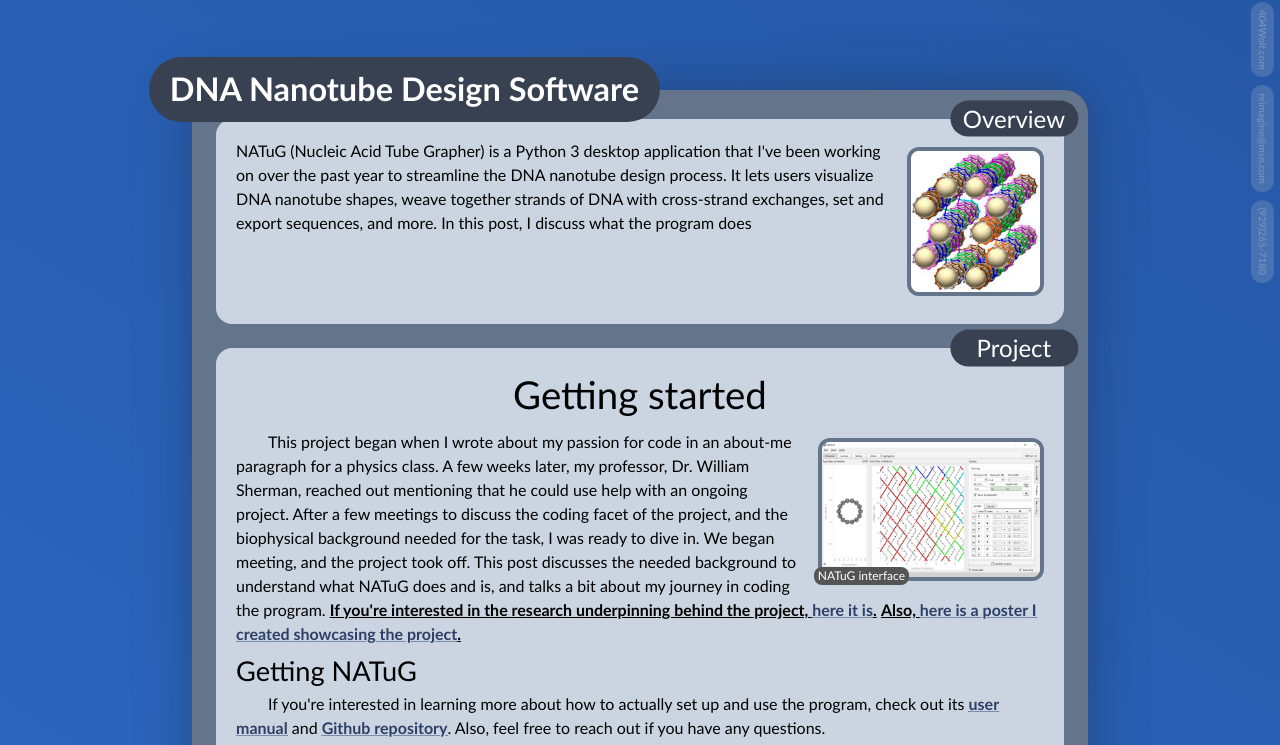
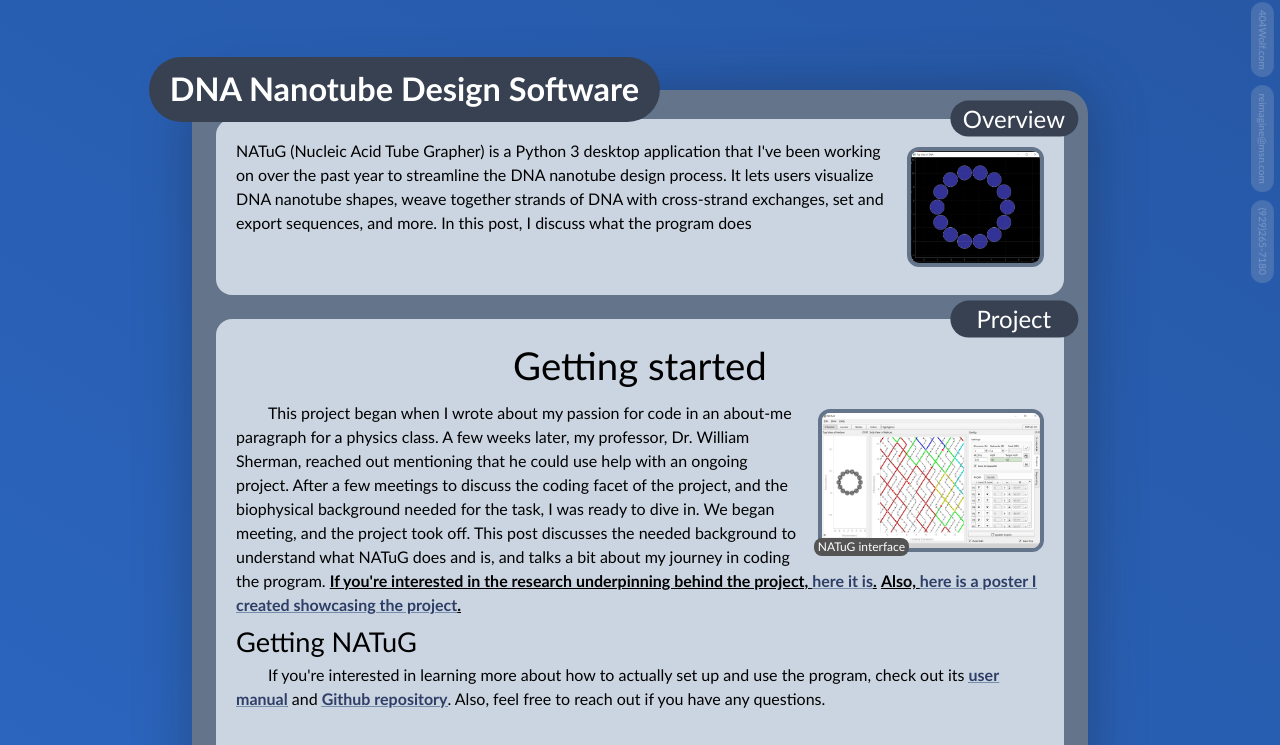
Before and after one commit to 404Wolf/404Wolf.com, a Next.js app: page /posts/projects/DNANanotubes in a window 1280 px wide. Shown: the top 745 px of the page. Built offline with nearby package versions, Linux system fonts and the light colour scheme.

Commit message:
Refine fetch request system

```diff
--- a/src/layouts/PostLayout.tsx
+++ b/src/layouts/PostLayout.tsx
@@ -3,37 +3,72 @@ import rehypeRaw from "rehype-raw";
 import Tile from "../components/misc/Tile";
 import MdImage from "../components/misc/MdImage";
 import MainLayout from "./MainLayout";
+import { useEffect, useState } from "react";
+import useSize from "@/utils/useSize";
+import PostData from "@/components/posts/PostData";
+import { parseMd } from "@/utils/parseMd";
+import { randomListItem } from "@/utils/misc";
 
 interface PostLayoutProps {
-    header: string;
+    postId: string;
     type: string;
-    md: string;
-    summary?: string;
-    icon?: string;
 }
 
-const PostLayout = ({ header, type, md, summary, icon }: PostLayoutProps) => {
+const PostLayout = ({ postId, type }: PostLayoutProps) => {
+    const windowSize = useSize();
+    const [postData, setPostData] = useState<PostData | null>(null);
+    const [postMd, setPostMd] = useState("Loading...");
+    const [postIcon, setPostIcon] = useState<string | null>(null);
+
+    useEffect(() => {
+        fetch(String(`/api/posts/byId?id=${postId}&type=projects`))
+            .then((res) => res.json())
+            .then((data) => setPostData(data.data));
+    }, [postId]);
+
+    useEffect(() => {
+        console.log(String(`/api/posts/md?id=${postId}&type=projects`))
+        fetch(String(`/api/posts/md?id=${postId}&type=projects`))
+            .then((res) => res.text())
+            .then((data) => setPostMd(parseMd(data, postId, windowSize[0])))
+            .then(() => console.log(postMd))
+    }, [postData, postId, windowSize]);
+
+    useEffect(() => {
+        if (postData) {
+            const timeout = setTimeout(() => {
+                setPostIcon(randomListItem(postData.covers));
+            }, 1000);
+            return () => clearTimeout(timeout);
+        }
+    }, [postData]);
+
     return (
-        <MainLayout title={ header } header={ false }>
-            <div className={summary && "mt-[5px]"}>
-                {summary &&
-                <Tile title="Overview" className="overflow-auto" direction="right">
-                    {icon && <div className="relative pointer-events-none w-3/5 sm:w-[17%] ml-2 float-right">
-                        <MdImage src={ icon }/>
-                    </div>}
-                    <div className="markdown">
-                        { summary }
-                    </div>
-                </Tile>}
-                <div className='m-6'/>
+        <MainLayout title={postData ? postData.name : "Project"} header={false}>
+            <div className={postData ? "mt-[5px]" : ""}>
+                {postData && (
+                    <Tile
+                        title="Overview"
+                        className="overflow-auto"
+                        direction="right"
+                    >
+                        {postIcon && (
+                            <div className="relative pointer-events-none w-3/5 sm:w-[17%] ml-2 float-right">
+                                <MdImage src={postIcon} />
+                            </div>
+                        )}
+                        <div className="markdown">{postData?.description}</div>
+                    </Tile>
+                )}
+                <div className="m-6" />
                 <Tile className="overflow-auto" title={type} direction="right">
-                    <ReactMarkdown className="markdown" rehypePlugins={[ rehypeRaw ]}>
-                        { md }
+                    <ReactMarkdown className="markdown" rehypePlugins={[rehypeRaw]}>
+                        {postMd}
                     </ReactMarkdown>
                 </Tile>
             </div>
         </MainLayout>
     );
-}
+};
 
 export default PostLayout;
--- a/src/layouts/PostsIndexLayout.tsx
+++ b/src/layouts/PostsIndexLayout.tsx
@@ -7,13 +7,20 @@ import { useEffect, useState } from "react";
 
 interface PostsProps {
     header: string;
-    posts: PostData[];
     children: React.ReactNode;
+    type: string;
 }
 
-const PostsIndexLayout = ({ posts, header, children }: PostsProps) => {
+const PostsIndexLayout = ({ type, header, children }: PostsProps) => {
     const screenSize = useSize();
     const [minPosts, setMinPosts] = useState(6);
+    const [posts, setPosts] = useState([] as PostData[]);
+
+    useEffect(() => {
+        fetch(`/api/posts/listed?types=${type}&loose=true`)
+            .then((res) => res.json())
+            .then((data) => setPosts(data.data));
+    }, []);
 
     useEffect(() => {
         if (screenSize[0] <= 640) {
--- a/src/pages/api/posts/md.ts
+++ b/src/pages/api/posts/md.ts
@@ -1,31 +1,29 @@
 import fs from "fs";
 import path from "path";
 import { NextApiRequest, NextApiResponse } from "next";
-import { listTypes } from "./listed";
 
 interface Request extends NextApiRequest {
     query: {
         id: string;
+        type: string;
     };
 }
 
 export default function handler(req: Request, res: NextApiResponse) {
-    res.status(200).send(postMd(req.query.id))
+    res.status(200).send(postMd(req.query.id, req.query.type))
 }
 
-export function postMd(postId: string): string | null {
-    for (const type of listTypes()) {
+export function postMd(id: string, type: string): string | null {
     const postPath = path.join(
         process.cwd(),
         "public",
         "posts",
         type,
-            `${postId}`,
+        `${id}`,
         "post.md"
     );
     if (fs.existsSync(postPath)) {
         return fs.readFileSync(postPath, "utf8");
     }
-    }
     return null;
 }
--- a/src/pages/posts/blogs/[blogId].tsx
+++ b/src/pages/posts/blogs/[blogId].tsx
@@ -1,10 +1,5 @@
-import { useEffect, useState } from "react";
-import useSize from "@/utils/useSize";
-import PostData from "../../../components/posts/PostData";
-import { parseMd } from "@/utils/parseMd";
 import PostLayout from "@/layouts/PostLayout";
 import Head from "next/head";
-import { randomListItem } from "@/utils/misc";
 
 interface BlogParams {
     params: {
@@ -15,7 +10,7 @@ interface BlogParams {
 export async function getServerSideProps({ params: { blogId } }: BlogParams) {
     return {
         props: {
-            blogId: blogId,
+            blogId,
         },
     };
 }
@@ -25,36 +20,15 @@ interface BlogProps {
 }
 
 const Blog = ({ blogId }: BlogProps) => {
-    const windowSize = useSize();
-    const [blogData, setBlogData] = useState<PostData | null>(null);
-    const [blogMd, setBlogMd] = useState("Loading...");
-
-    useEffect(() => {
-        fetch(String(`/api/posts/byId?id=${blogId}&type=blogs`))
-            .then((res) => res.json())
-            .then((data) => setBlogData(data.data));
-    }, [blogId]);
-
-    useEffect(() => {
-        fetch(String(`/api/posts/md?id=${blogId}`))
-            .then((res) => res.text())
-            .then((data) => setBlogMd(parseMd(data, blogId, windowSize[0])));
-    }, [blogData, blogId]);
-
     return (
         <>
             <Head>
-                <title>{`Blogs/${blogId}`}</title>
+                <title>{`Projects/${blogId}`}</title>
             </Head>
-            {blogData && (
-                <PostLayout
-                    header={blogData.name}
-                    type="Blog"
-                    md={blogMd}
-                    summary={blogData.description}
-                    icon={randomListItem(blogData.covers)}
-                />
-            )}
+            <PostLayout
+                postId={blogId}
+                type="Project"
+            />
         </>
     );
 };
--- a/src/pages/posts/blogs/index.tsx
+++ b/src/pages/posts/blogs/index.tsx
@@ -1,23 +1,13 @@
-import PostData from "@/components/posts/PostData";
 import PostsIndexLayout from "@/layouts/PostsIndexLayout";
 import Head from "next/head";
-import { useEffect, useState } from "react";
 
 const Blogs = () => {
-    const [blogs, setBlogs] = useState([] as PostData[]);
-
-    useEffect(() => {
-        fetch("/api/posts/listed?type=blogs&loose=true")
-            .then((res) => res.json())
-            .then((data) => setBlogs(data.data));
-    }, []);
-
     return (
         <>
             <Head>
                 <title>Wolf Mermelstein | Blogs </title>
             </Head>
-            <PostsIndexLayout header="Blogs" posts={blogs}>
+            <PostsIndexLayout header="Blogs" type="blogs">
                 Here I'll be posting various blogs about various topics. This is still a
                 very new page, so there's not much here yet. I'll be adding more content
                 soon!
--- a/src/pages/posts/projects/[projectId].tsx
+++ b/src/pages/posts/projects/[projectId].tsx
@@ -1,10 +1,5 @@
-import { useEffect, useState } from "react";
-import useSize from "@/utils/useSize";
-import PostData from "../../../components/posts/PostData";
-import { parseMd } from "@/utils/parseMd";
 import PostLayout from "@/layouts/PostLayout";
 import Head from "next/head";
-import { randomListItem } from "@/utils/misc";
 
 interface ProjectParams {
     params: {
@@ -25,38 +20,15 @@ interface ProjectProps {
 }
 
 const Project = ({ projectId }: ProjectProps) => {
-    const windowSize = useSize();
-    const [projectData, setProjectData] = useState<PostData | null>(null);
-    const [projectMd, setProjectMd] = useState("Loading...");
-
-    useEffect(() => {
-        fetch(String(`/api/posts/byId?id=${projectId}&type=projects`))
-            .then((res) => res.json())
-            .then((data) => setProjectData(data.data))
-    }, [projectId]);
-
-    useEffect(() => {
-        fetch(String(`/api/posts/md?id=${projectId}`))
-            .then((res) => res.text())
-            .then((data) => setProjectMd(
-                parseMd(data, projectId, windowSize[0])
-            ))
-    }, [projectData, projectId]);
-
     return (
         <>
             <Head>
                 <title>{`Projects/${projectId}`}</title>
             </Head>
-            {projectData && (
-                <PostLayout
-                    header={projectData.name}
-                    type="Project"
-                    md={projectMd}
-                    summary={projectData.description}
-                    icon={randomListItem(projectData.covers)}
-                />
-            )}
+            <PostLayout
+                postId={projectId}
+                type="Project"
+            />
         </>
     );
 };
--- a/src/pages/posts/projects/index.tsx
+++ b/src/pages/posts/projects/index.tsx
@@ -4,19 +4,12 @@ import Head from "next/head";
 import { useEffect, useState } from "react";
 
 const Projects = () => {
-    const [projects, setProjects] = useState<PostData[]>([]);
-    useEffect(() => {
-        fetch("/api/posts/listed?type=projects&loose=true")
-            .then((res) => res.json())
-            .then((data) => setProjects(data.data));
-    }, []);
-
     return (
         <>
             <Head>
                 <title>Wolf Mermelstein | Projects</title>
             </Head>
-            <PostsIndexLayout header="Projects" posts={projects}>
+            <PostsIndexLayout header="Projects" type="projects">
                 This page is to showcase some of the projects I've worked on. It's a
                 healthy blend of personal projects, academic projects, and more. Not all
                 the projects are code-related, but many are. Each project has its own
```
Also changed, not shown: public/posts/projects/eclecticVocab/post.md (+1 -1 lines). Lines whose indentation alone changed are shown as unchanged.
